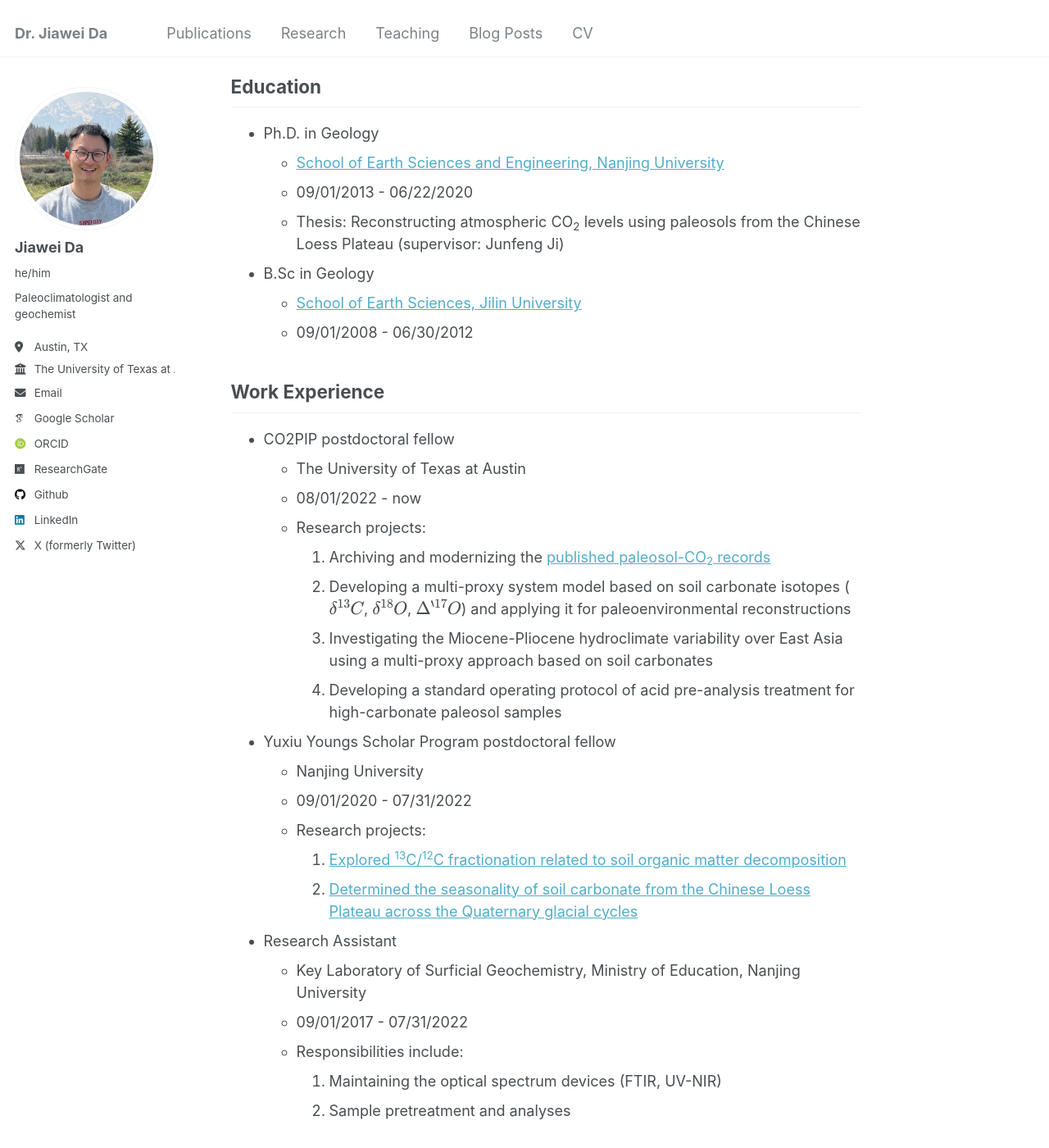
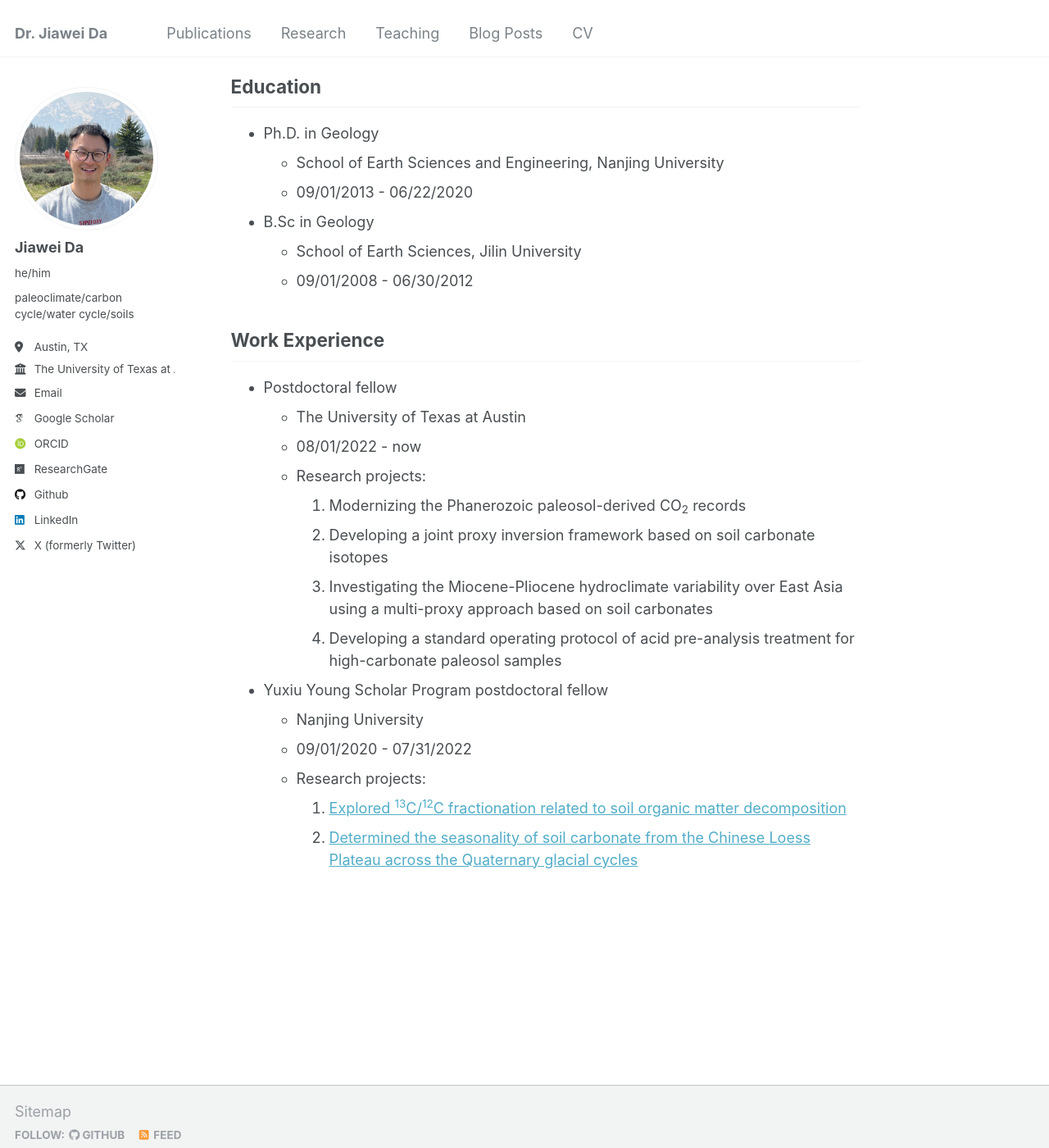
Before and after one commit to da-jiawei/da-jiawei.github.io, a Jekyll site: the page built from _pages/about.md, in a window 1280 px wide and 1400 px high, scrolled down 344 px. Shown: the whole window at 82% size. Built offline with Jekyll 4.4.1, drawn with Linux system fonts in a browser that asks for light colours; some web fonts are replaced.

Commit message:
update info

```diff
--- a/_config.yml
+++ b/_config.yml
@@ -24,7 +24,7 @@ author:
   avatar           : "avatar.jpeg"
   name             : "Jiawei Da"
   pronouns         : "he/him"
-  bio              : "Paleoclimatologist and geochemist"
+  bio              : "paleoclimate/carbon cycle/water cycle/soils"
   location         : "Austin, TX"
   employer         : "The University of Texas at Austin"
   uri              : # URL
--- a/_pages/about.md
+++ b/_pages/about.md
@@ -14,34 +14,26 @@ When I am not doing research🔬, I enjoy 🏋, playing 🏀, watching 🎥, pla
 Education
 ------
   - Ph.D. in Geology
-    - [School of Earth Sciences and Engineering, Nanjing University](https://es.nju.edu.cn/esen/main.htm)
+    - School of Earth Sciences and Engineering, Nanjing University
     - 09/01/2013 - 06/22/2020
-    - Thesis: Reconstructing atmospheric CO<sub>2</sub> levels using paleosols from the Chinese Loess Plateau (supervisor: Junfeng Ji)
   - B.Sc in Geology
-    - [School of Earth Sciences, Jilin University](https://geo.jlu.edu.cn/en/)
+    - School of Earth Sciences, Jilin University
     - 09/01/2008 - 06/30/2012
 
 Work Experience
 ------
-  - CO2PIP postdoctoral fellow
+  - Postdoctoral fellow
     - The University of Texas at Austin
     - 08/01/2022 - now
     - Research projects:
-        1. Archiving and modernizing the [published paleosol-CO<sub>2</sub> records](https://paleo-co2.org/co2pip)
-        2. Developing a multi-proxy system model based on soil carbonate isotopes (\\(\delta^{13}C\\), \\(\delta^{18}O\\), \\(\Delta^{'17}O\\)) and applying it for paleoenvironmental reconstructions
+        1. Modernizing the Phanerozoic paleosol-derived CO<sub>2</sub> records
+        2. Developing a joint proxy inversion framework based on soil carbonate isotopes
         3. Investigating the Miocene-Pliocene hydroclimate variability over East Asia using a multi-proxy approach based on soil carbonates
         4. Developing a standard operating protocol of acid pre-analysis treatment for high-carbonate paleosol samples
 
-  - Yuxiu Youngs Scholar Program postdoctoral fellow
+  - Yuxiu Young Scholar Program postdoctoral fellow
     - Nanjing University
     - 09/01/2020 - 07/31/2022
     - Research projects:
         1. [Explored <sup>13</sup>C/<sup>12</sup>C fractionation related to soil organic matter decomposition](https://doi.org/10.1029/2021GL093407)
         2. [Determined the seasonality of soil carbonate from the Chinese Loess Plateau across the Quaternary glacial cycles](https://www.sciencedirect.com/science/article/pii/S0277379123000562)
-
-  - Research Assistant
-    - Key Laboratory of Surficial Geochemistry, Ministry of Education, Nanjing University
-    - 09/01/2017 - 07/31/2022
-    - Responsibilities include:
-        1. Maintaining the optical spectrum devices (FTIR, UV-NIR)
-        2. Sample pretreatment and analyses
```
Also changed, not shown: _research/research-1.md (+3 -1 lines), 3 other files.
